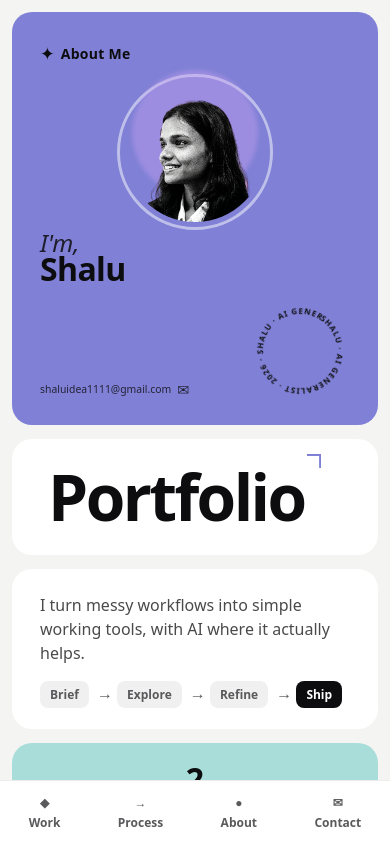
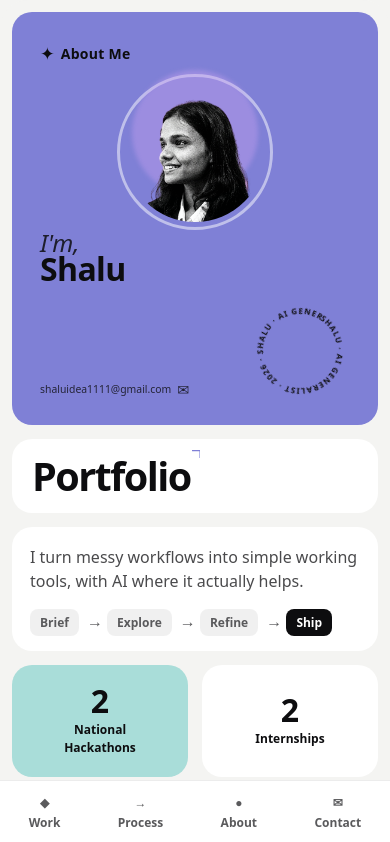
Before and after one commit to shaluidea11/portfolio-1.2, a React (Vite) app: page / in a window 390 px wide. Shown: the top 842 px of the page. Built offline with nearby package versions, Linux system fonts and the light colour scheme; a web font is replaced by a local one.

Commit message:
fix: bundle portrait image via Vite asset pipeline and optimize responsive layout for all screens

```diff
--- a/src/components/hero/HeroSection.tsx
+++ b/src/components/hero/HeroSection.tsx
@@ -25,7 +25,7 @@ export function HeroSection() {
             display: 'flex',
             flexDirection: 'column',
             justifyContent: 'center',
-            padding: '32px 36px',
+            padding: 'clamp(20px, 4vw, 36px)',
             overflow: 'hidden',
           }}
         >
@@ -41,7 +41,7 @@ export function HeroSection() {
             flexDirection: 'column',
             justifyContent: 'center',
             gap: 16,
-            padding: '24px 28px',
+            padding: 'clamp(18px, 3vw, 28px)',
           }}
         >
           <p
--- a/src/components/hero/IdentityCard.tsx
+++ b/src/components/hero/IdentityCard.tsx
@@ -6,11 +6,23 @@ import { profile } from '../../data/profile';
 import { RotatingBadge } from './RotatingBadge';
 import { useState } from 'react';
 
-// Public directory assets must be referenced via BASE_URL at runtime (not imported)
-const portraitUrl = `${import.meta.env.BASE_URL}shalu.png`;
+import portraitImg from '../../assets/shalu.png';
 
 export function IdentityCard() {
+  const [imgSrc, setImgSrc] = useState<string>(portraitImg);
   const [imgError, setImgError] = useState(false);
+
+  const handleImageError = () => {
+    // Multi-tier fallback if bundled asset fails:
+    const publicUrl = `${import.meta.env.BASE_URL}shalu.png`;
+    if (imgSrc !== publicUrl) {
+      setImgSrc(publicUrl);
+    } else if (imgSrc !== '/shalu.png') {
+      setImgSrc('/shalu.png');
+    } else {
+      setImgError(true);
+    }
+  };
 
   return (
     <div
@@ -76,10 +88,10 @@ export function IdentityCard() {
           {/* Portrait */}
           {!imgError ? (
             <img
-              src={portraitUrl}
+              src={imgSrc}
               alt={`Portrait of ${profile.name}`}
               className="portrait-img"
-              onError={() => setImgError(true)}
+              onError={handleImageError}
               loading="eager"
             />
           ) : (
--- a/src/components/hero/Wordmark.tsx
+++ b/src/components/hero/Wordmark.tsx
@@ -4,38 +4,17 @@
 
 export function Wordmark() {
   return (
-    <div style={{ position: 'relative', display: 'inline-block' }}>
-      <h1
-        className="font-display"
-        style={{
-          fontSize: 'clamp(4rem, 10vw + 1rem, 9rem)',
-          fontWeight: 800,
-          letterSpacing: '-0.04em',
-          lineHeight: 0.82,
-          margin: 0,
-          color: 'var(--color-ink)',
-          maxWidth: '100%',
-          whiteSpace: 'normal',
-          wordBreak: 'keep-all',
-        }}
-      >
+    <div style={{ position: 'relative', display: 'inline-block', maxWidth: '100%' }}>
+      <h1 className="font-display wordmark-title">
         Portfoli
         <span style={{ position: 'relative', display: 'inline' }}>
           o
           <svg
-            width="24"
-            height="24"
             viewBox="0 0 16 16"
             fill="none"
             xmlns="http://www.w3.org/2000/svg"
             aria-hidden="true"
-            style={{
-              position: 'absolute',
-              top: '0.02em',
-              right: '-0.25em',
-              width: '0.22em',
-              height: '0.22em',
-            }}
+            className="wordmark-notch"
           >
             <path
               d="M1 1H15V15"
--- a/src/index.css
+++ b/src/index.css
@@ -677,6 +677,28 @@ dialog[open] {
   .bento-2x2 { grid-column: span 2; grid-row: span 2; }
 }
 
+/* ── Wordmark display ── */
+
+.wordmark-title {
+  font-size: clamp(2.4rem, 8.5vw + 0.4rem, 8.5rem);
+  font-weight: 800;
+  letter-spacing: -0.04em;
+  line-height: 0.86;
+  margin: 0;
+  color: var(--color-ink);
+  max-width: 100%;
+  white-space: normal;
+  word-break: keep-all;
+}
+
+.wordmark-notch {
+  position: absolute;
+  top: 0.02em;
+  right: -0.25em;
+  width: 0.22em;
+  height: 0.22em;
+}
+
 /* ── Hero grid (reference-matching layout) ── */
 
 .hero-grid {
@@ -695,8 +717,24 @@ dialog[open] {
     "cta";
 }
 
-/* Small mobile — stats side by side */
-@media (min-width: 400px) and (max-width: 639px) {
+/* Phones 340px - 499px: stats side-by-side, everything else single column */
+@media (min-width: 340px) and (max-width: 499px) {
+  .hero-grid {
+    grid-template-columns: 1fr 1fr;
+    grid-template-areas:
+      "identity  identity"
+      "wordmark  wordmark"
+      "workflow  workflow"
+      "stat1     stat2"
+      "location  location"
+      "skills    skills"
+      "education education"
+      "cta       cta";
+  }
+}
+
+/* Large phones / small phablets 500px - 639px */
+@media (min-width: 500px) and (max-width: 639px) {
   .hero-grid {
     grid-template-columns: 1fr 1fr;
     grid-template-areas:
@@ -710,6 +748,7 @@ dialog[open] {
   }
 }
 
+/* Tablets 640px - 1023px */
 @media (min-width: 640px) {
   .hero-grid {
     grid-template-columns: repeat(2, minmax(0, 1fr));
@@ -723,6 +762,7 @@ dialog[open] {
   }
 }
 
+/* Desktop 1024px+ — exact 4-column reference layout */
 @media (min-width: 1024px) {
   .hero-grid {
     grid-template-columns: minmax(240px, 280px) minmax(0, 1.5fr) minmax(0, 1fr) minmax(110px, 160px);
--- a/vite.config.ts
+++ b/vite.config.ts
@@ -5,7 +5,9 @@ import { defineConfig } from 'vite'
 // https://vite.dev/config/
 export default defineConfig({
   plugins: [react(), tailwindcss()],
-  // TODO(shalu): Update base to match your GitHub Pages repo name
-  // e.g. '/portfolio/' if your repo is github.com/shaluidea11/portfolio
-  base: './',
+  // Automatically sets the correct subpath for GitHub Pages (e.g. /portfolio-1.2/),
+  // or relative './' for local preview and other hosts.
+  base: process.env.GITHUB_REPOSITORY
+    ? `/${process.env.GITHUB_REPOSITORY.split('/')[1]}/`
+    : './',
 })
```
Also changed, not shown: src/assets/shalu.png (added).
